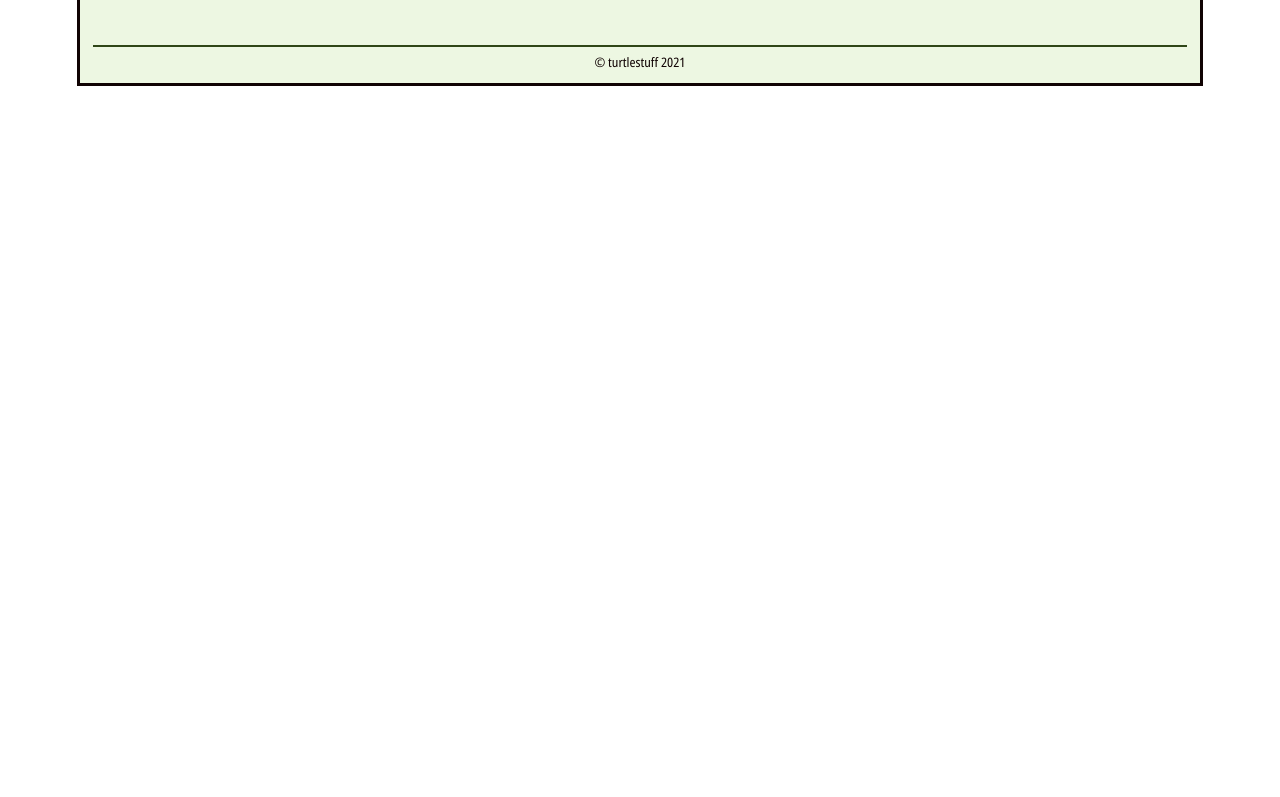
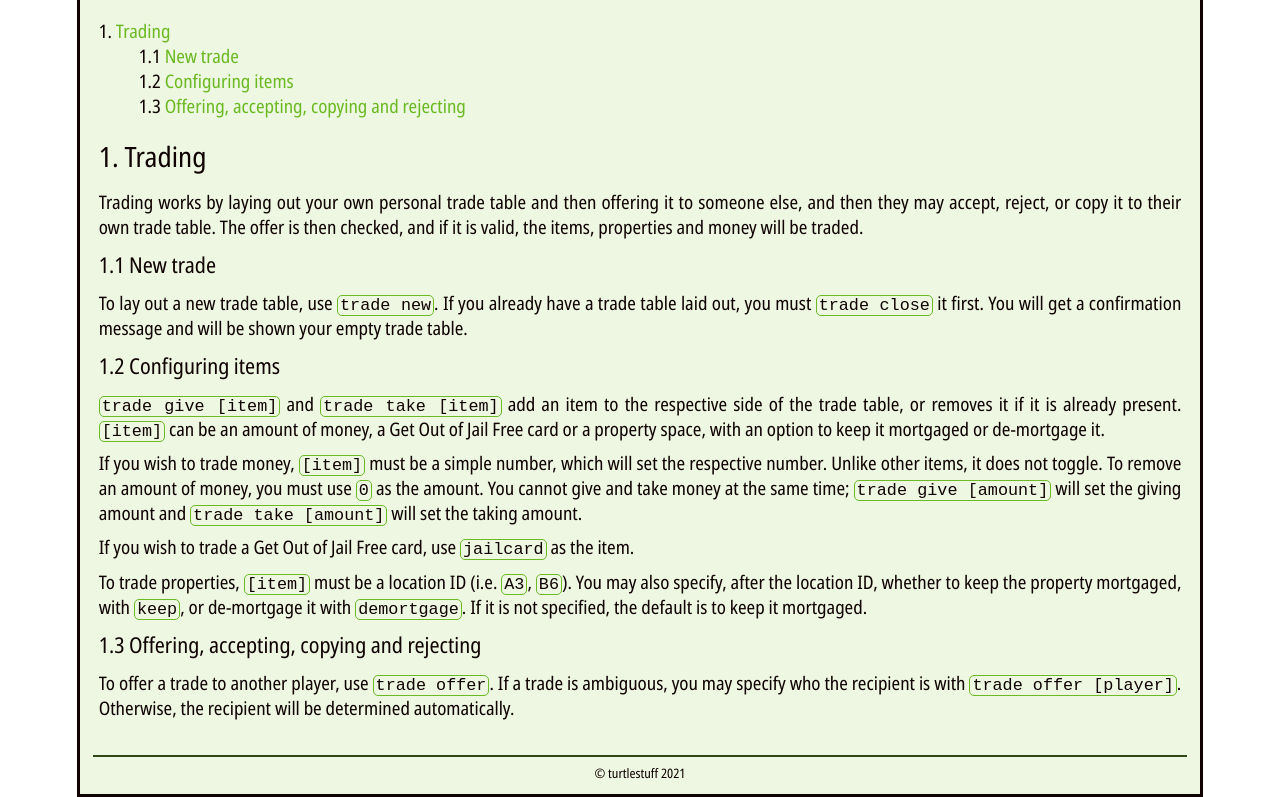
Before and after one commit to turtlestuff/discord-monies, a plain HTML site: page docs/index.html in a window 1280 px wide. Shown: the part 200-997 px from the top of the page. Before the commit the page ends 800 px from the top, so only its background shows below. Drawn offline with Linux system fonts and the light colour scheme.

Commit message:
some trading help

```diff
--- a/docs/index.html
+++ b/docs/index.html
@@ -3,7 +3,7 @@
         <head>
             <meta charset="UTF-8">
             <link rel="icon" type="image/svg" href="./icon.svg">
-            <title>[no name]</title>
+            <title>Discord Monies help</title>
             <link rel="stylesheet" href="styles.css">
             <script src="toc.js"></script>
         </head>
@@ -20,6 +20,42 @@
                 <div id="toc">
                     JavaScript must be enabled for the ToC to be generated.
                 </div>
+
+                <h2 class="linkhead">Trading</h2>
+                <p>
+                    Trading works by laying out your own personal trade table and then offering it to someone else, and then they may accept, reject, or copy it to their own trade table.
+                    The offer is then checked, and if it is valid, the items, properties and money will be traded.
+                </p>
+                <h3 class="linkhead">New trade</h3>
+                <p>
+                    To lay out a new trade table, use <code>trade new</code>. If you already have a trade table laid out, you must <code>trade close</code> it first. You will get a confirmation
+                    message and will be shown your empty trade table.
+                </p>
+
+                <h3 class="linkhead">Configuring items</h3>
+                <p>
+                    <code>trade give [item]</code> and <code>trade take [item]</code> add an item to the respective side of the trade table, or removes it if it is already present.
+                    <code>[item]</code> can be an amount of money, a Get Out of Jail Free card or a property space, with an option to keep it mortgaged or de-mortgage it.
+                </p>
+                <p>
+                    If you wish to trade money, <code>[item]</code> must be a simple number, which will set the respective number. Unlike other items, it does not toggle. To remove an amount of
+                    money, you must use <code>0</code> as the amount. You cannot give and take money at the same time; <code>trade give [amount]</code> will set the giving amount and
+                    <code>trade take [amount]</code> will set the taking amount.
+                </p>
+                <p>
+                    If you wish to trade a Get Out of Jail Free card, use <code>jailcard</code> as the item.
+                </p>
+                <p>
+                    To trade properties, <code>[item]</code> must be a location ID (i.e. <code>A3</code>, <code>B6</code>). You may also specify, after the location ID, whether to keep the property
+                    mortgaged, with <code>keep</code>, or de-mortgage it with <code>demortgage</code>. If it is not specified, the default is to keep it mortgaged.<br>
+                </p>
+
+                <h3 class="linkhead">Offering, accepting, copying and rejecting</h3>
+                <p>
+                    To offer a trade to another player, use <code>trade offer</code>. If a trade is ambiguous, you may specify who the recipient is with <code>trade offer [player]</code>. Otherwise,
+                    the recipient will be determined automatically.
+                </p>
+
                 <script>
                     autoToc();
                 </script>
--- a/docs/styles.css
+++ b/docs/styles.css
@@ -144,9 +144,14 @@ td, th, caption {
     color: var(--white);
 }
 
-b {
+code {
     font-weight: normal;
-    color: var(--color);
+    border-radius: 5px;
+    border: var(--color) 1px solid;
+    padding-left: 2px;
+    padding-right: 2px;
+    font-family: monospace;
+    font-size: 0.90em;
 }
 
 #toc ol {
--- a/docs/toc.js
+++ b/docs/toc.js
@@ -4,7 +4,7 @@ function autoToc() {
     let headers = [];
     for (l of headerLinks){
         if (l.id === "")
-            l.id = l.innerText.replaceAll(" ", "_") + ":" + discriminatorCounter++;
+            l.id = l.innerText.replaceAll(" ", "_");
 
         if (l.tagName === "H2"){
             headers.push([{id: l.id, name: l.innerText}]);
```
